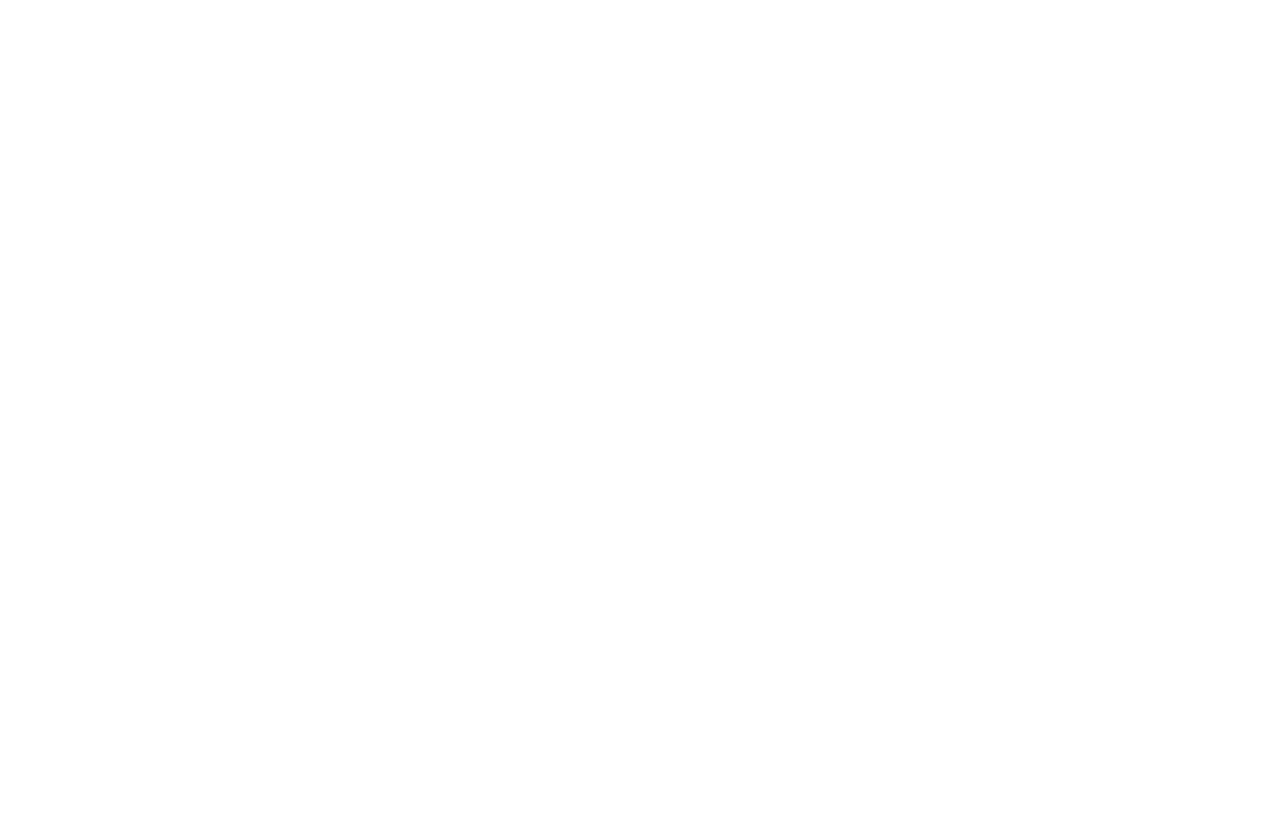
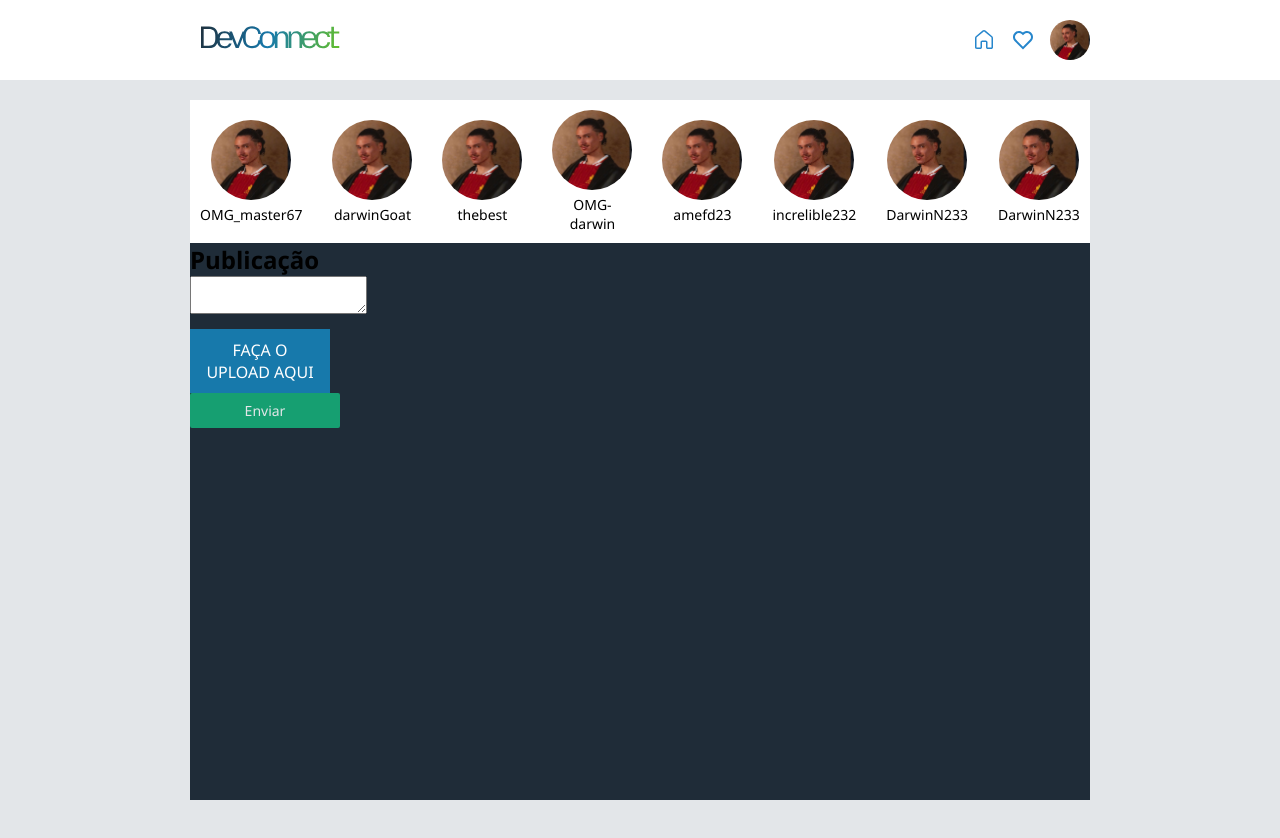
Before and after one commit to CauheM/devconnect-2S-M, a plain HTML site: page static-devconnect/pages/feed.html in a window 1280 px wide. Before the commit the page ends 800 px from the top, so only its background shows below. Drawn offline with Linux system fonts and the light colour scheme; a web font is replaced by a local one.

Commit message:
aula do dia 29/08

```diff
--- a/static-devconnect/pages/feed.html
+++ b/static-devconnect/pages/feed.html
@@ -0,0 +1,223 @@
+<!DOCTYPE html>
+<html lang="pt-BR">
+
+<head>
+
+     <meta charset="UTF-8">
+     <meta name="viewport" content="width=device-width, initial-scale=1.0">
+     <meta name="author" content="Cauhê">
+     <meta name="description" content="Site da empresa DevConnect">
+
+     <title>Feed - DevConnect</title>
+
+     <link rel="shortcut icon" href="../assets/images/logodevconnect.png" type="image/x-icon">
+
+
+     <link rel="stylesheet" href="../styles/global.css">
+     <link rel="stylesheet" href="../styles/feed.css">
+
+</head>
+
+<body>
+
+     <h1>Feed - DevConnect</h1>
+     <header id="cabecalho">
+
+     <nav>
+         <a href="./feed.html">
+            <img id="logo-desktop" src="../assets/images/Propriedade 1=Variante 2.svg" alt="Logo da DevConnect">
+         </a>
+
+         <a href="./feed.html">
+            <img id="logo-mobile" src="../assets/images/Propriedade 1=Variante 3.svg" alt="Logo da DevConnect">
+         </a>
+
+         <div class="cabecalho-acoes">
+
+            <a href="./feed.html">
+                <img src="../assets/images/icone-casa-azul.svg" alt="">
+            </a>
+            <a href="#">
+                <img src="../assets/images/icone-coracao-azul.svg" alt="">
+            </a>
+            <a href="#">
+                <img  id="foto-de-perfil" src="../assets/images/Darwin Nunez (1).jpg" alt="">
+            </a>
+
+         </div>
+
+
+     </nav>
+
+     </header>
+
+     <main>
+
+         <div class="conteiner-flex-publi">
+
+         <section id="stories" class="estilo-formulario">
+
+             <article class="card-story">
+
+                  <button type="button">
+
+                      <img src="../assets/images/Darwin Nunez (1).jpg" alt="">
+                      OMG_master67
+
+                  </button>
+
+             </article>
+
+             <article class="card-story">
+
+                <button type="button">
+
+                    <img src="../assets/images/Darwin Nunez (1).jpg" alt="">
+                    darwinGoat
+
+                </button>
+
+           </article>
+
+           <article class="card-story">
+
+            <button type="button">
+
+                <img src="../assets/images/Darwin Nunez (1).jpg" alt="">
+                thebest
+
+            </button>
+
+           </article>
+
+          <article class="card-story">
+
+           <button type="button">
+
+              <img src="../assets/images/Darwin Nunez (1).jpg" alt="">
+              OMG-darwin
+
+           </button>
+
+         </article>
+
+        <article class="card-story">
+
+        <button type="button">
+
+           <img src="../assets/images/Darwin Nunez (1).jpg" alt="">
+           amefd23
+
+        </button>
+
+        </article>
+
+       <article class="card-story">
+
+        <button type="button">
+
+           <img src="../assets/images/Darwin Nunez (1).jpg" alt="">
+            increlible232
+
+        </button>
+
+       </article>
+
+       <article class="card-story">
+
+        <button type="button">
+
+           <img src="../assets/images/Darwin Nunez (1).jpg" alt="">
+            DarwinN233
+
+           </button>
+
+           </article>
+
+           <article class="card-story">
+
+            <button type="button">
+
+               <img src="../assets/images/Darwin Nunez (1).jpg" alt="">
+                DarwinN233
+
+               </button>
+
+               </article>
+
+               <article class="card-story">
+
+                <button type="button">
+
+                   <img src="../assets/images/Darwin Nunez (1).jpg" alt="">
+                    DarwinN233
+
+                   </button>
+
+                   </article>
+
+                   <article class="card-story">
+
+                    <button type="button">
+
+                       <img src="../assets/images/Darwin Nunez (1).jpg" alt="">
+                        DarwinN233
+
+                       </button>
+
+                       </article>
+
+                       <article class="card-story">
+
+                        <button type="button">
+
+                           <img src="../assets/images/Darwin Nunez (1).jpg" alt="">
+                            DarwinN233
+
+                           </button>
+
+                           </article>
+
+                           <article class="card-story">
+
+                            <button type="button">
+
+                               <img src="../assets/images/Darwin Nunez (1).jpg" alt="">
+                                DarwinN233
+
+                               </button>
+
+                               </article>
+
+
+
+         </section>
+
+        <section id="criar-publi">
+        <h2>Publicação</h2>
+
+        <form action="">
+          <textarea name="" id=""></textarea>
+
+             <footer>
+
+            <div class="upload">
+                <label for="upload">FAÇA O UPLOAD AQUI</label>
+                <input type="file" name="upload" id="upload">
+               </div>
+
+            </footer>
+
+            <button type="submit" class="formulario-botao-verde">Enviar</button>
+
+        </form>
+
+        </section>
+
+        </div>
+
+     </main>
+
+</body>
+
+</html>
--- a/static-devconnect/styles/feed.css
+++ b/static-devconnect/styles/feed.css
@@ -0,0 +1,86 @@
+main{
+  background-color: var(--cor-4);
+  width: 100%;
+  min-height: 100vh;
+  display: flex;
+  justify-content: center;
+  margin-top: 20px;
+}
+
+.conteiner-flex-publi{
+  background-color:var(--cor-1);
+  height: 700px;
+  width: 90%;
+  max-width: 900px;
+
+}
+
+#stories{
+  background-color: rgb(255, 255, 255);
+  width: 100%;
+  max-width: 900px;
+  /* height: 300px; */
+   padding: 10px;
+   display: flex;
+  align-items: center;
+  justify-content: space-between;
+  gap: 30px;
+  overflow-x: scroll;
+}
+
+#stories::-webkit-scrollbar{
+   width: 0;
+
+}
+
+.card-story{
+    background-color: rgb(255, 255, 255);
+
+}
+
+.card-story > button{
+  background-color: transparent;
+  width: 100%;
+  border: none;
+  text-decoration: none;
+
+  display: flex;
+  flex-direction: column;
+  align-items: center;
+
+  font-size: var(--tamanho-fonte-sm);
+  color: #000;
+  gap: 5px;
+}
+
+.card-story>button>img{
+  width: 80px;
+  height: 80px;
+  object-fit: cover;
+  object-position: center;
+  border-radius: 50%;
+}
+
+input[type="file"] {
+    display: none;
+  }
+
+  .upload{
+    padding: 10px 10px;
+    width: 140px;
+    background-color: var(--cor-2);
+    color: #FFF;
+    text-transform: uppercase;
+    border: var(--borda-arredondada);
+    text-align: center;
+    display: flex;
+    align-items: center;
+    margin-top: 10px;
+    cursor: pointer;
+
+  }
+
+  .formulario-botao-verde{
+    width: 150px;
+
+  }
--- a/static-devconnect/styles/global.css
+++ b/static-devconnect/styles/global.css
@@ -58,3 +58,63 @@ h1{
   font-size: var(--tamanho-fonte-sm);
   border: none;
 }
+
+#cabecalho{
+  background-color: #ffffff;
+  width: 100%;
+  height: 80px;
+  display: flex;
+  justify-content: center;
+  border-bottom: var(--borda);
+}
+
+#cabecalho > nav{
+  background-color: #ffffff;
+  width: 85%;
+  max-width: 900px;
+  height: 100%;
+  display: flex;
+  align-items: center;
+  justify-content: space-between;
+}
+
+.cabecalho-acoes{
+  background-color: #ffffff;
+  display: flex;
+  align-items: center;
+  gap: 15px;
+}
+
+#foto-de-perfil{
+  width: 40px;
+  height: 40px;
+  object-fit: cover;
+  object-position: center;
+  border-radius: 100%;
+}
+
+.cabecalho-acoes > a{
+  display: flex;
+  justify-content: space-between;
+
+}
+
+#logo-mobile{
+  display: none;
+
+}
+
+/* RESPONSIVO */
+
+@media only screen and (max-width: 500px){
+#logo-mobile{
+  display: initial;
+
+ }
+
+#logo-desktop{
+  display: none;
+
+}
+
+}
```
Also changed, not shown: static-devconnect/assets/images/Darwin Nunez (1).jpg (added), static-devconnect/assets/images/Propriedade 1=Variante 3.svg (added), static-devconnect/styles/login.css (indentation only).
